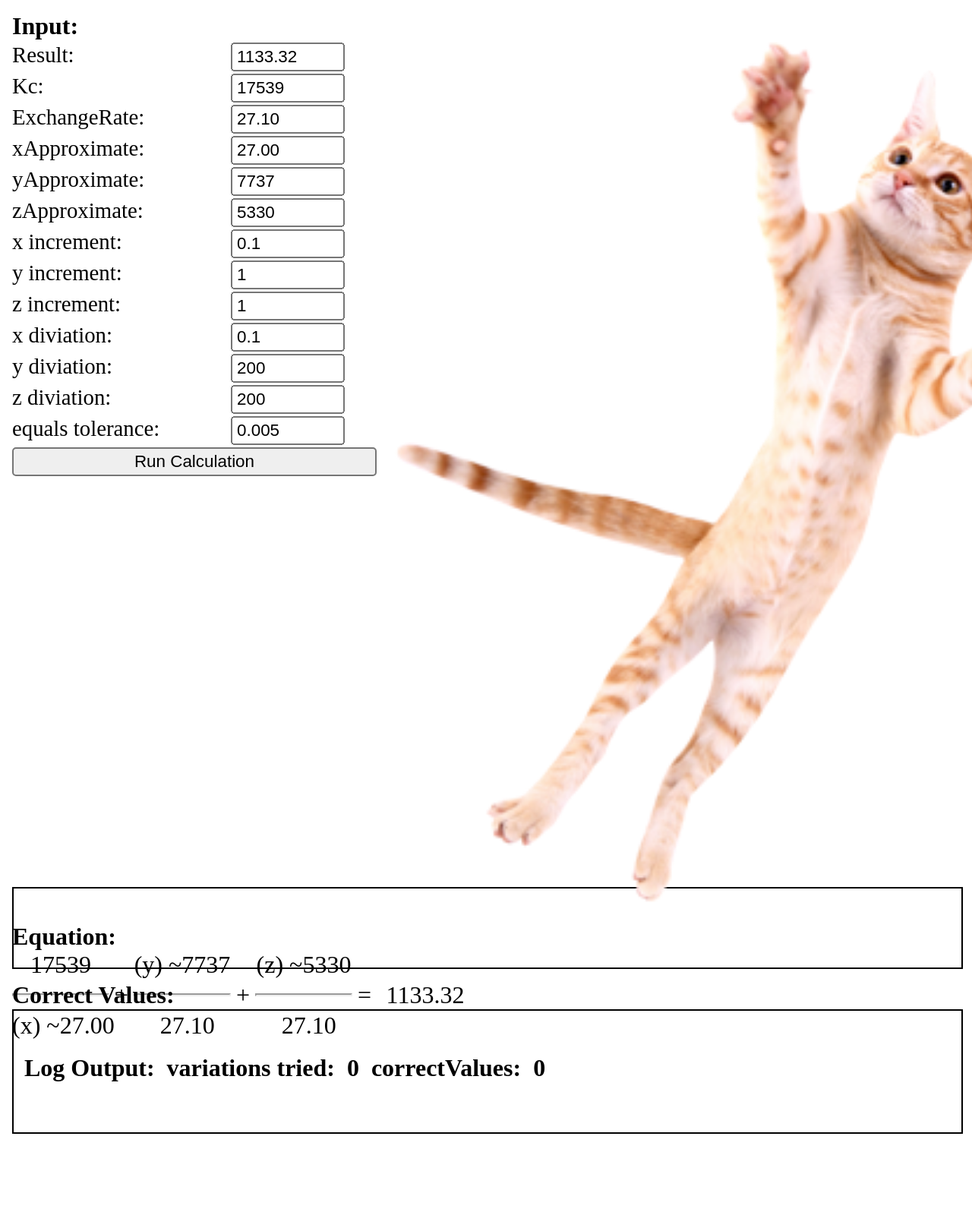
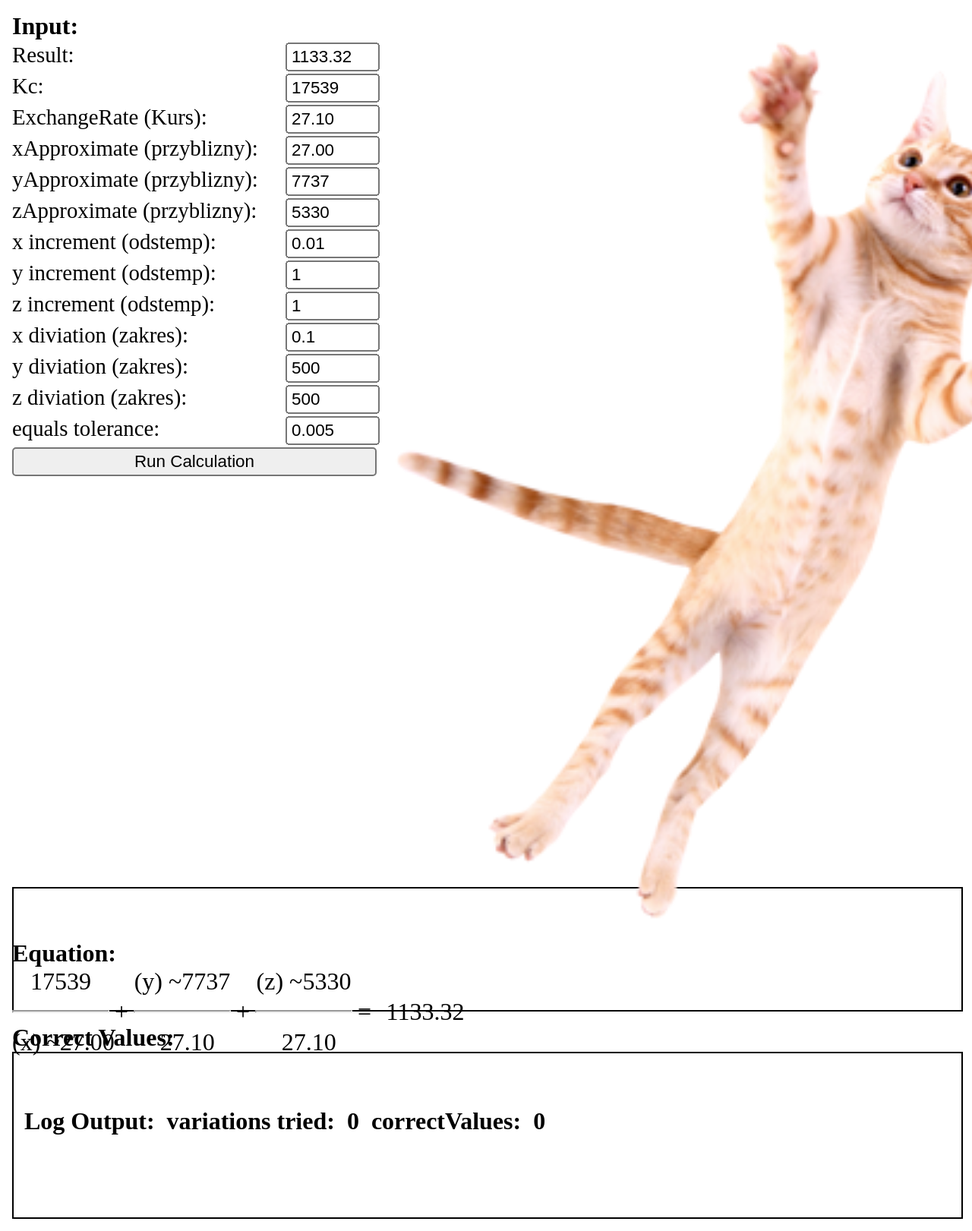
Before and after one commit to lukaprelic/MumAccounting, a Flask app: page / in a window 1280 px wide; the page is wider, and only the part inside the window is pictured. Shown: that part at 76% size. Before the commit the page ends 1493 px from the top of that part, so only its background shows below. Run offline with Flask 2, Linux system fonts and the light colour scheme; parts of the project's set-up code (start-up, migrations or seed data) failed here and were passed over.

Commit message:
added translation and made wider

```diff
--- a/app.py
+++ b/app.py
@@ -65,5 +65,5 @@ if __name__ == '__main__':
     # app.run(debug=True)
     ctypes.windll.shcore.SetProcessDpiAwareness(2)
     width = (GetSystemMetrics(0) * 0.8)
-    height = (GetSystemMetrics(1) * 0.8)
+    height = (GetSystemMetrics(1) * 0.83)
     init_gui(app, width=width, height=height, window_title="PyFladesk", icon="static/favicon.png")
--- a/calc.py
+++ b/calc.py
@@ -75,9 +75,9 @@ def execCalc(expectedResult, krouns, ExchangeRate,
 
 
 def runCalc(xthis, ythis, zthis, krouns, exchangeRate):
-    result = roundd(krouns / roundd(xthis)) + \
-             roundd(ythis / roundd(exchangeRate)) + \
-             roundd(zthis / roundd(exchangeRate))
+    result = Decimal(roundd(krouns / roundd(xthis))).quantize(Decimal('.01'), rounding=ROUND_HALF_UP) + \
+             Decimal(roundd(ythis / roundd(exchangeRate))).quantize(Decimal('.01'), rounding=ROUND_HALF_UP) + \
+             Decimal(roundd(zthis / roundd(exchangeRate))).quantize(Decimal('.01'), rounding=ROUND_HALF_UP)
     return result
 
 
--- a/static/css/style.css
+++ b/static/css/style.css
@@ -10,12 +10,12 @@ h3{
 max-height:72vh
 }
 .col label{
-    width:60%;
+    width:75%;
 display: table-cell;
 font-size: 0.9rem;
 }
 .col input{
-    width:70%;
+    width:90%;
     font-size: 0.7rem;
 }
 
@@ -34,7 +34,7 @@ font-size: 0.9rem;
 }
 #resulttext{
     width:100%;
-    height: 6.5vh;
+    height: 10vh;
     border: 1px solid black;
     max-width: 90vw;
     display:flex;
@@ -42,7 +42,7 @@ font-size: 0.9rem;
 }
 #correctValues{
     width:100%;
-    height: 10vh;
+    height: 13.5vh;
     border: 1px solid black;
     max-width: 90vw;
     overflow-y: scroll;
@@ -80,7 +80,7 @@ font-size: 0.9rem;
 #inputandcat{
 display:inline-flex;
 /*max-height:20vh;*/
-height:35.8rem;
+height:36.5rem;
 }
 #cat{
   display: block;
@@ -106,6 +106,7 @@ max-height: 100%;
 }
 #logstats{
     display:inline-flex;
+    margin-top: 2rem;
 }
 #logstats div{
     display:inline-flex;
--- a/templates/index.html
+++ b/templates/index.html
@@ -18,26 +18,26 @@
                 <input type="number" id="calcResult" name="calcResult" value=1133.32></div>
             <div class="row"><label for="krouns">Kc:</label>
                 <input type="number" id="krouns" name="krouns" value=17539></div>
-            <div class="row"><label for="ExchangeRate">ExchangeRate:</label>
+            <div class="row"><label for="ExchangeRate">ExchangeRate (Kurs):</label>
                 <input type="number" id="ExchangeRate" name=ExchangeRate value=27.10 step=0.01></div>
-            <div class="row"><label for="xApproximate">xApproximate:</label>
+            <div class="row"><label for="xApproximate">xApproximate (przyblizny):</label>
                 <input type="number" id="xApproximate" name=xApproximate value=27.00 step=0.01></div>
-            <div class="row"><label for="yApproximate">yApproximate:</label>
+            <div class="row"><label for="yApproximate">yApproximate (przyblizny):</label>
                 <input type="number" id="yApproximate" name=yApproximate value=7737></div>
-            <div class="row"><label for="zApproximate">zApproximate:</label>
+            <div class="row"><label for="zApproximate">zApproximate (przyblizny):</label>
                 <input type="number" id="zApproximate" name=zApproximate value=5330></div>
-            <div class="row"><label for="xincrement">x increment:</label>
-                <input type="number" id="xincrement" name="xincrement" value=0.1 step=0.01></div>
-            <div class="row"><label for="yincrement">y increment:</label>
+            <div class="row"><label for="xincrement">x increment (odstemp):</label>
+                <input type="number" id="xincrement" name="xincrement" value=0.01 step=0.01></div>
+            <div class="row"><label for="yincrement">y increment (odstemp):</label>
                 <input type="number" id="yincrement" name="yincrement" value=1></div>
-            <div class="row"><label for="zincrement">z increment:</label>
+            <div class="row"><label for="zincrement">z increment (odstemp):</label>
                 <input type="number" id="zincrement" name="zincrement" value=1></div>
-            <div class="row"><label for="xdiviation">x diviation:</label>
+            <div class="row"><label for="xdiviation">x diviation (zakres):</label>
                 <input type="number" id="xdiviation" name="xdiviation" value=0.1></div>
-            <div class="row"><label for="ydiviation">y diviation:</label>
-                <input type="number" id="ydiviation" name="ydiviation" value=200></div>
-            <div class="row"><label for="zdiviation">z diviation:</label>
-                <input type="number" id="zdiviation" name="zdiviation" value=200></div>
+            <div class="row"><label for="ydiviation">y diviation (zakres):</label>
+                <input type="number" id="ydiviation" name="ydiviation" value=500></div>
+            <div class="row"><label for="zdiviation">z diviation (zakres):</label>
+                <input type="number" id="zdiviation" name="zdiviation" value=500></div>
             <div class="row"><label for="equalstolerance">equals tolerance:</label>
                 <input type="number" id="equalstolerance" name="equalstolerance" value=0.005 step=0.001></div>
             <div><input style="width:100%" type="button" onclick="runcalc()" value="Run Calculation"></div>
```
